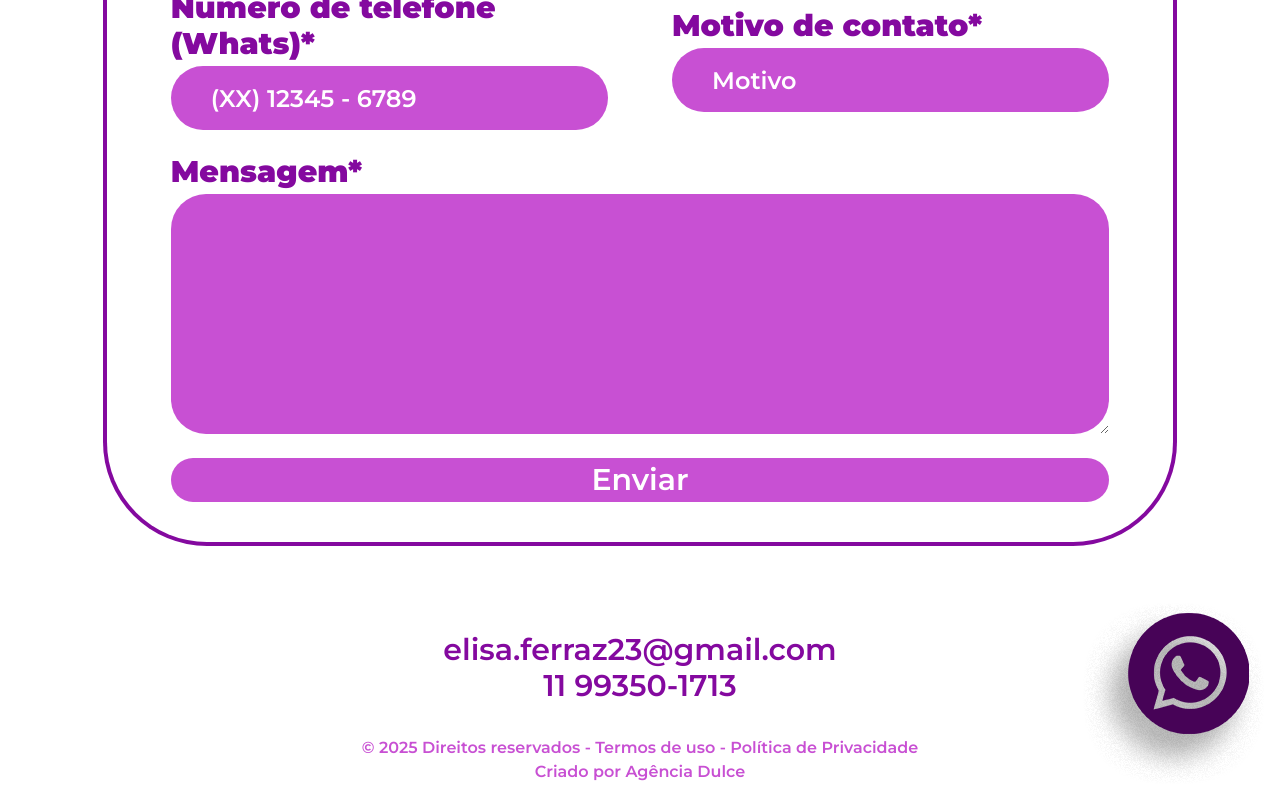
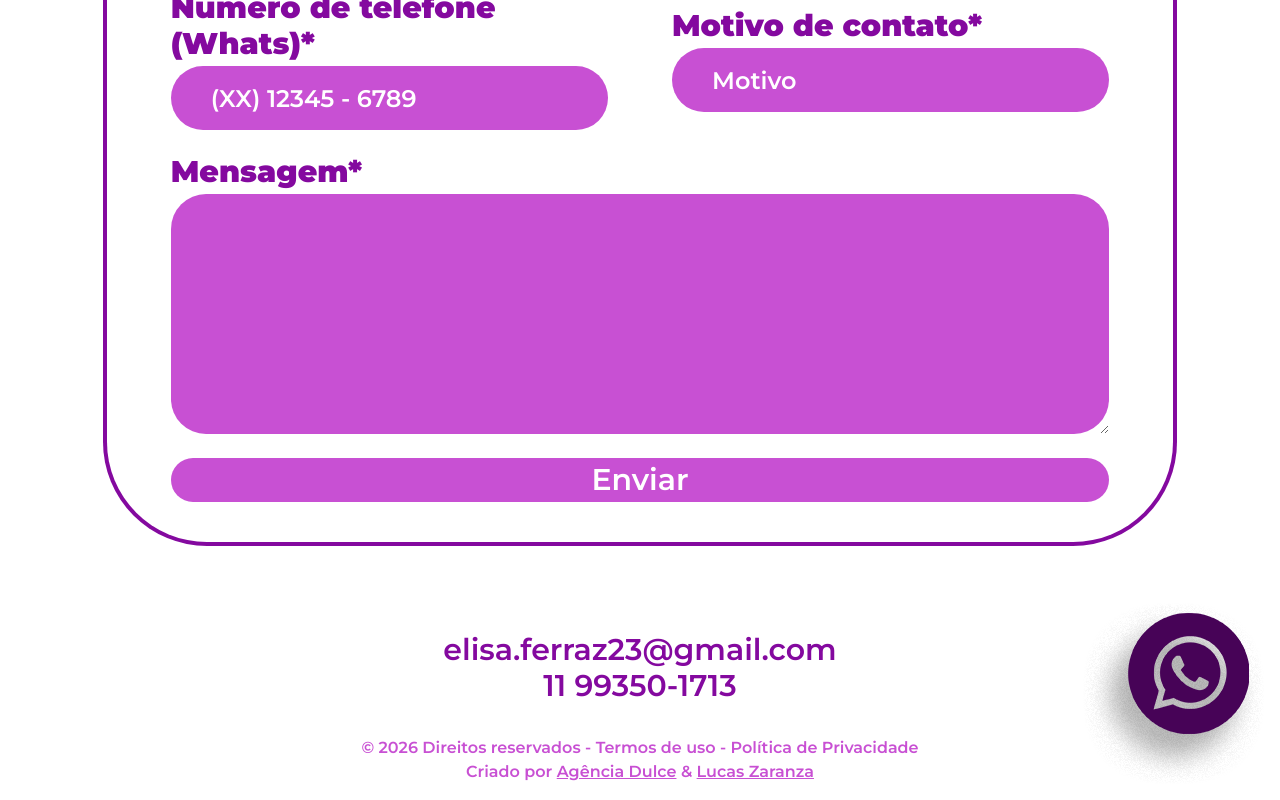
Before and after one commit to lucaspzaranza/elisa-adv, a Next.js app: page / in a window 1280 px wide. Shown: the part 6457-7257 px from the top of the page. Built offline with nearby package versions, Linux system fonts and the light colour scheme.

Commit message:
added footer links

```diff
--- a/src/app/components/sections/footer/index.tsx
+++ b/src/app/components/sections/footer/index.tsx
@@ -26,12 +26,31 @@ export default function Footer() {
       </div>
       <div className="w-full px-2 sm:px-0 text-sm sm:text-base flex flex-col items-center justify-center">
         <span className="font-semibold text-primary text-center">
-          © 2025 Direitos reservados - Termos de uso - Política de Privacidade
+          © 2026 Direitos reservados - Termos de uso - Política de Privacidade
         </span>
+
         <span className="font-semibold text-primary mb-4 text-center">
-          Criado por Agência Dulce
+          Criado por{" "}
+          <a
+            href="https://dulcecomunicacao.com/"
+            target="_blank"
+            rel="noopener noreferrer"
+            className="underline"
+          >
+            Agência Dulce
+          </a>{" "}
+          &{" "}
+          <a
+            href="https://www.lucaszaranza.com.br/"
+            target="_blank"
+            rel="noopener noreferrer"
+            className="underline"
+          >
+            Lucas Zaranza
+          </a>
         </span>
       </div>
+
     </footer>
   );
 }
```
